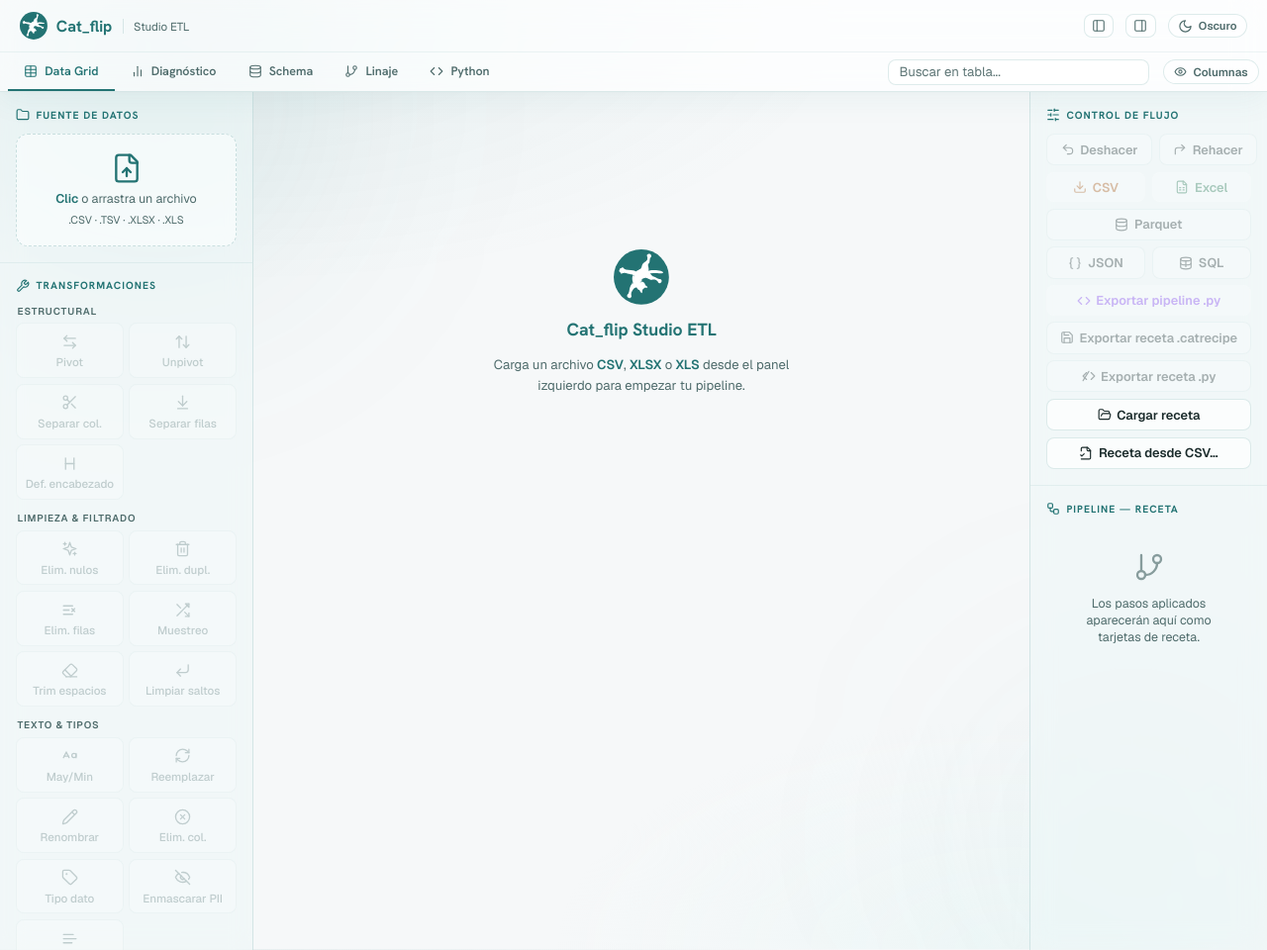
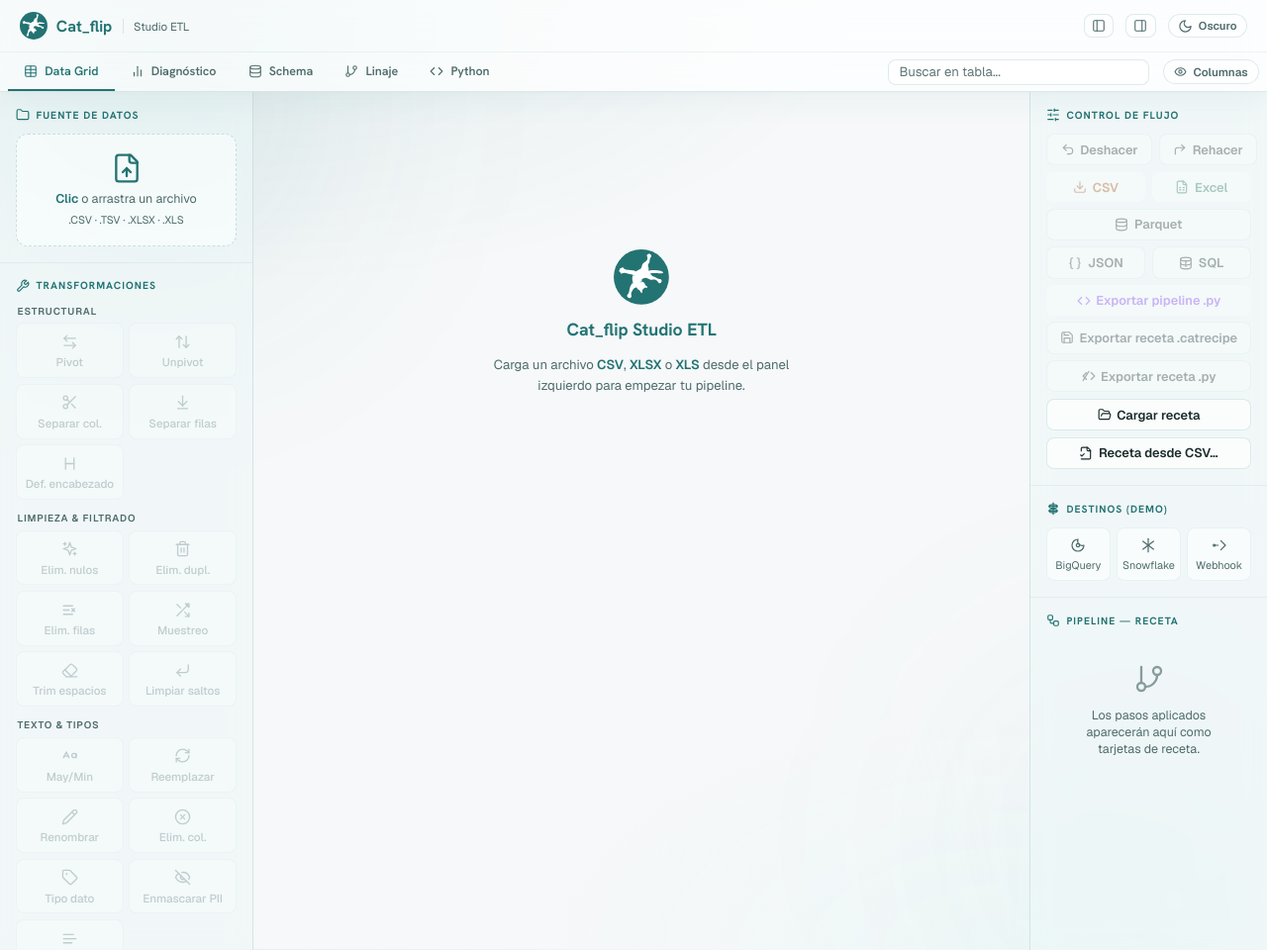
Before and after one commit to lpardo303/Cat_flip, a Flask app: page / in a window 1280 px wide. Shown: the whole page at 99% size. Run offline with Flask 3, Linux system fonts and the light colour scheme.

Commit message:
Añade conectores mock «Destinos (demo)»: BigQuery, Snowflake y Webhook REST
- Sección Destinos (demo) en el panel derecho con 3 tarjetas que abren
  el modal de conector: formulario dinámico por destino, aviso y badge
  DEMO permanentes, y simulación de envío animada en consola que NUNCA
  hace fetch ni abre conexiones (spec F3.4: solo UI, sin integración
  real).
- Validación de campos obligatorios y de URL http/https con foco al
  campo; Escape y clic-fuera cierran; sin datos cargados → toast.
- CSS .cn-* con tokens de ambos temas; gate de axe en CI ampliado a
  6 superficies (añade el modal de conectores en claro y oscuro).

🤖 Generated with Codebuff
Co-Authored-By: Codebuff <noreply@codebuff.com>

```diff
--- a/static/css/components.css
+++ b/static/css/components.css
@@ -1539,3 +1539,111 @@
     .cr-step { grid-template-columns: 1.6rem 1fr; }
     .cr-step-params { grid-column: 2; }
   }
+
+  /* ── Conectores mock «Destinos (demo)» (.cn-*) ───────────── */
+  .cn-grid {
+    display: grid;
+    grid-template-columns: repeat(3, 1fr);
+    gap: 0.4rem;
+  }
+  .cn-card {
+    display: flex;
+    flex-direction: column;
+    align-items: center;
+    gap: 0.3rem;
+    padding: 0.55rem 0.3rem;
+    border-radius: var(--radius2);
+    background: var(--surface2);
+    border: 1px solid var(--border-subtle);
+    color: var(--text2);
+    font-size: 0.68rem;
+    font-family: var(--font-ui);
+    cursor: pointer;
+    transition: border-color 0.15s, color 0.15s, box-shadow 0.15s;
+  }
+  .cn-card .icon-svg { width: 16px; height: 16px; }
+  .cn-card:hover {
+    border-color: var(--teal-bd);
+    color: var(--teal2);
+    box-shadow: var(--shadow-glass-sm);
+  }
+  .cn-card:focus-visible {
+    outline: 2px solid var(--teal);
+    outline-offset: 1px;
+  }
+
+  .cn-demo-badge {
+    font-size: 0.6rem;
+    font-weight: 700;
+    letter-spacing: 0.08em;
+    padding: 0.1rem 0.4rem;
+    border-radius: 999px;
+    background: var(--orange-bg);
+    border: 1px solid var(--orange-bd);
+    color: var(--orange);
+  }
+
+  .cn-warn {
+    font-size: 0.72rem;
+    color: var(--yellow);
+    background: rgba(0, 0, 0, 0);
+    border: 1px dashed var(--border);
+    border-radius: 8px;
+    padding: 0.45rem 0.6rem;
+    margin-bottom: 0.8rem;
+  }
+
+  .cn-form {
+    display: flex;
+    flex-direction: column;
+    gap: 0.5rem;
+    margin-bottom: 0.8rem;
+  }
+  .cn-field {
+    display: grid;
+    grid-template-columns: 11rem 1fr;
+    align-items: center;
+    gap: 0.6rem;
+    font-size: 0.74rem;
+    color: var(--text2);
+  }
+  .cn-field input,
+  .cn-field select {
+    font-family: var(--font-mono);
+    font-size: 0.72rem;
+    padding: 0.35rem 0.5rem;
+    border-radius: 6px;
+    background: var(--surface2);
+    border: 1px solid var(--border);
+    color: var(--text);
+  }
+  .cn-field input:focus,
+  .cn-field select:focus {
+    outline: none;
+    border-color: var(--teal);
+  }
+
+  .cn-console {
+    font-family: var(--font-mono);
+    font-size: 0.7rem;
+    line-height: 1.6;
+    min-height: 96px;
+    max-height: 160px;
+    overflow-y: auto;
+    padding: 0.55rem 0.7rem;
+    border-radius: 8px;
+    background: var(--base2);
+    border: 1px solid var(--border-subtle);
+    color: var(--text2);
+  }
+  .cn-line { white-space: pre-wrap; word-break: break-word; }
+  .cn-cmd { color: var(--teal2); }
+  .cn-dim { color: var(--text-muted); }
+  .cn-ok { color: var(--green); }
+
+  .cn-status { margin-right: auto; font-size: 0.72rem; color: var(--text2); }
+
+  @media (max-width: 640px) {
+    .cn-grid { grid-template-columns: 1fr; }
+    .cn-field { grid-template-columns: 1fr; gap: 0.2rem; }
+  }
--- a/static/js/app.js
+++ b/static/js/app.js
@@ -110,6 +110,7 @@ document.addEventListener('keydown', e => {
     closeExecPipe();
     closeStepDiff();
     closeCsvRecipe();
+    closeConnector();
   }
   if ((e.ctrlKey||e.metaKey) && (e.key==='z' || e.key==='Z')) {
     e.preventDefault();
--- a/static/js/modals.js
+++ b/static/js/modals.js
@@ -1094,3 +1094,140 @@ function closeCsvRecipe() {
   const overlay = document.getElementById('csvrecipe-overlay');
   if (overlay) overlay.classList.remove('open');
 }
+
+// ── Conectores mock (Destinos demo) ────────────────────────────────────
+// BigQuery, Snowflake y Webhook REST son SIMULACIONES de UI (F3.4 spec:
+// "solo UI, sin integración real"): este bloque NO hace fetch ni toca la
+// red en ningún punto — sirve para ensayar la configuración y ver el
+// paquete que se «enviaría», con aviso de modo demo permanente.
+const CONNECTORS = {
+  bigquery: {
+    name: 'Google BigQuery',
+    fields: [
+      { id: 'bq-project', label: 'Proyecto', placeholder: 'mi-proyecto-42', required: true },
+      { id: 'bq-dataset', label: 'Dataset', placeholder: 'analytics', required: true },
+      { id: 'bq-table', label: 'Tabla destino', placeholder: 'empleados_limpios', required: true },
+      { id: 'bq-format', label: 'Formato del paquete', type: 'select', options: ['JSON Records', 'CSV'] },
+    ],
+  },
+  snowflake: {
+    name: 'Snowflake',
+    fields: [
+      { id: 'sf-account', label: 'Cuenta', placeholder: 'xy12345.es-east-1', required: true },
+      { id: 'sf-db', label: 'Base de datos', placeholder: 'ANALYTICS_DB', required: true },
+      { id: 'sf-schema', label: 'Esquema', placeholder: 'PUBLIC', required: true },
+      { id: 'sf-table', label: 'Tabla destino', placeholder: 'EMPLEADOS_LIMPIOS', required: true },
+      { id: 'sf-format', label: 'Formato del paquete', type: 'select', options: ['CSV', 'JSON Records'] },
+    ],
+  },
+  webhook: {
+    name: 'Webhook REST',
+    fields: [
+      { id: 'wh-url', label: 'URL del endpoint', placeholder: 'https://api.tuservicio.com/datos', required: true, type: 'url' },
+      { id: 'wh-method', label: 'Método', type: 'select', options: ['POST', 'PUT'] },
+      { id: 'wh-secret', label: 'Cabecera de autenticación (opcional)', placeholder: 'Bearer …', type: 'password' },
+      { id: 'wh-format', label: 'Formato del cuerpo', type: 'select', options: ['JSON Records', 'CSV'] },
+    ],
+  },
+};
+
+let cnKind = null;    // conector abierto (para saber qué validar)
+let cnTimer = null;   // animación de la consola
+
+function openConnector(kind) {
+  const cfg = CONNECTORS[kind];
+  if (!cfg) return;
+  if (!currentColumns.length) {
+    toast('Carga un archivo antes de usar un destino', 'info');
+    return;
+  }
+  clearTimeout(cnTimer);
+  cnKind = kind;
+
+  document.getElementById('cn-name').textContent = cfg.name;
+  document.getElementById('cn-form').innerHTML = cfg.fields.map(f => {
+    const input = f.type === 'select'
+      ? `<select id="${f.id}">` + f.options.map(o => `<option>${escapeHtml(o)}</option>`).join('') + '</select>'
+      : `<input type="${f.type || 'text'}" id="${f.id}" placeholder="${escapeHtml(f.placeholder || '')}"${f.required ? ' data-required="1"' : ''}>`;
+    return `<label class="cn-field"><span>${escapeHtml(f.label)}</span>${input}</label>`;
+  }).join('');
+
+  document.getElementById('cn-console').innerHTML = '';
+  document.getElementById('cn-status').textContent = 'Modo demo — nada sale de tu equipo';
+  const send = document.getElementById('cn-send');
+  send.disabled = false;
+  send.querySelector('span').textContent = 'Simular envío';
+  document.getElementById('connector-overlay').classList.add('open');
+  const first = document.querySelector('#cn-form input');
+  if (first) first.focus();
+}
+
+function closeConnector() {
+  clearTimeout(cnTimer);
+  cnKind = null;
+  const overlay = document.getElementById('connector-overlay');
+  if (overlay) overlay.classList.remove('open');
+}
+
+function cnLog(text, cls) {
+  const box = document.getElementById('cn-console');
+  const line = document.createElement('div');
+  line.className = 'cn-line' + (cls ? ' ' + cls : '');
+  line.textContent = text;  // contenido controlado por la app, sin HTML
+  box.appendChild(line);
+  box.scrollTop = box.scrollHeight;
+}
+
+function sendConnector() {
+  const cfg = CONNECTORS[cnKind];
+  if (!cfg) return;
+
+  // Validación de campos obligatorios (mismo estilo que los modales de ops)
+  const required = [...document.querySelectorAll('#cn-form [data-required]')];
+  const missing = required.filter(el => !el.value.trim());
+  if (missing.length) {
+    toast('Completa los campos obligatorios del conector', 'error');
+    missing[0].focus();
+    return;
+  }
+  // El webhook exige una URL http(s) creíble
+  const urlEl = document.getElementById('wh-url');
+  if (urlEl && !/^https?:\/\/\S+$/i.test(urlEl.value.trim())) {
+    toast('La URL del webhook debe empezar por http:// o https://', 'error');
+    urlEl.focus();
+    return;
+  }
+
+  // Simulación animada — NUNCA se abre ninguna conexión (modo demo)
+  const rows = currentRawData ? currentRawData.shape[0] : 0;
+  const fmtEl = document.querySelector('#cn-form select');
+  const fmt = fmtEl ? fmtEl.value : 'JSON Records';
+  const kb = Math.max(1, Math.round(rows * Math.max(1, currentColumns.length) * 0.08));
+  const lines = [
+    `$ catflip send --to ${cnKind} --demo`,
+    'Validando configuración… OK',
+    `Serializando ${rows} fila(s) × ${currentColumns.length} columna(s)…`,
+    `Paquete preparado (${fmt}, ~${kb} KB)`,
+    '✔ Simulación completada — no se envió nada (modo demo)',
+  ];
+
+  const send = document.getElementById('cn-send');
+  send.disabled = true;
+  document.getElementById('cn-console').innerHTML = '';
+  document.getElementById('cn-status').textContent = 'Simulando…';
+
+  let i = 0;
+  const step = () => {
+    const last = i === lines.length - 1;
+    cnLog(lines[i], i === 0 ? 'cn-cmd' : last ? 'cn-ok' : 'cn-dim');
+    i++;
+    if (i < lines.length) {
+      cnTimer = setTimeout(step, 240);
+    } else {
+      document.getElementById('cn-status').textContent = 'Simulación completada (sin envío real)';
+      send.querySelector('span').textContent = 'Simulado ✓';
+      toast(`Simulación completada en ${cfg.name} — sin envío real (modo demo)`, 'info');
+    }
+  };
+  cnTimer = setTimeout(step, 120);
+}
--- a/templates/index.html
+++ b/templates/index.html
@@ -353,6 +353,28 @@
         </div>
       </div>
 
+      <!-- Destinos (demo) — conectores mock, F3.4 spec -->
+      <div class="panel-section">
+        <div class="section-title">
+          <svg class="icon-svg" viewBox="0 0 24 24"><path d="M12 2v20"/><path d="M5 8h14"/><path d="M5 16h14"/><ellipse cx="12" cy="8" rx="7" ry="3"/><ellipse cx="12" cy="16" rx="7" ry="3"/></svg>
+          <span>Destinos (demo)</span>
+        </div>
+        <div class="cn-grid">
+          <button type="button" class="cn-card" onclick="openConnector('bigquery')" aria-label="Simular envío a Google BigQuery (demo)">
+            <svg class="icon-svg" viewBox="0 0 24 24"><path d="M12 3a9 9 0 1 0 9 9 7 7 0 0 1-9-9Z"/><circle cx="12" cy="12" r="2.5"/></svg>
+            <span>BigQuery</span>
+          </button>
+          <button type="button" class="cn-card" onclick="openConnector('snowflake')" aria-label="Simular envío a Snowflake (demo)">
+            <svg class="icon-svg" viewBox="0 0 24 24"><path d="M12 2v20"/><path d="m20 6-16 12"/><path d="m4 6 16 12"/></svg>
+            <span>Snowflake</span>
+          </button>
+          <button type="button" class="cn-card" onclick="openConnector('webhook')" aria-label="Simular envío a un Webhook REST (demo)">
+            <svg class="icon-svg" viewBox="0 0 24 24"><path d="M4 12h6"/><path d="m14 5 7 7-7 7"/><circle cx="4" cy="12" r="1.5"/></svg>
+            <span>Webhook</span>
+          </button>
+        </div>
+      </div>
+
       <!-- Recipe / Historial de pasos -->
       <div class="panel-section" style="flex:1;display:flex;flex-direction:column;">
         <div class="section-title">
@@ -535,6 +557,34 @@
   </div>
 </div>
 
+<!-- ══ MODAL CONECTOR (DEMO) — conectores mock ══════════════════════════ -->
+<div class="modal-overlay" id="connector-overlay" onclick="if(event.target===this)closeConnector()">
+  <div class="modal cn-modal" style="width: 560px;" role="dialog" aria-modal="true" aria-labelledby="cn-title">
+    <h2 id="cn-title">
+      <svg class="icon-svg" viewBox="0 0 24 24"><path d="M12 2v20"/><path d="M5 8h14"/><path d="M5 16h14"/><ellipse cx="12" cy="8" rx="7" ry="3"/><ellipse cx="12" cy="16" rx="7" ry="3"/></svg>
+      <span id="cn-name">Conector</span>
+      <span class="cn-demo-badge">DEMO</span>
+    </h2>
+
+    <div class="cn-warn" role="note">
+      Conector de demostración: la simulación no contacta con ningún servicio y tus datos nunca salen de tu equipo.
+    </div>
+
+    <div class="cn-form" id="cn-form"></div>
+
+    <div class="cn-console" id="cn-console" role="log" aria-live="polite" tabindex="0" aria-label="Consola de la simulación de envío"></div>
+
+    <div class="modal-footer">
+      <span class="cn-status" id="cn-status">Modo demo — nada sale de tu equipo</span>
+      <button class="btn btn-secondary" onclick="closeConnector()">Cerrar</button>
+      <button class="btn btn-primary" id="cn-send" onclick="sendConnector()">
+        <svg class="icon-svg" viewBox="0 0 24 24"><path d="m22 2-7 20-4-9-9-4Z"/><path d="M22 2 11 13"/></svg>
+        <span>Simular envío</span>
+      </button>
+    </div>
+  </div>
+</div>
+
 <div class="loading-overlay" id="loading"><div class="spinner"></div></div>
 <div id="col-menu-dropdown" class="col-dropdown-menu" role="dialog" aria-label="Transformaciones de columna" style="display:none"></div>
 <div id="toast-container" role="region" aria-label="Notificaciones"></div>
```
Also changed, not shown: manual_de_usuario.md (+1 -0 lines), scripts/axe_check.mjs (+10 -3 lines), README.md.
